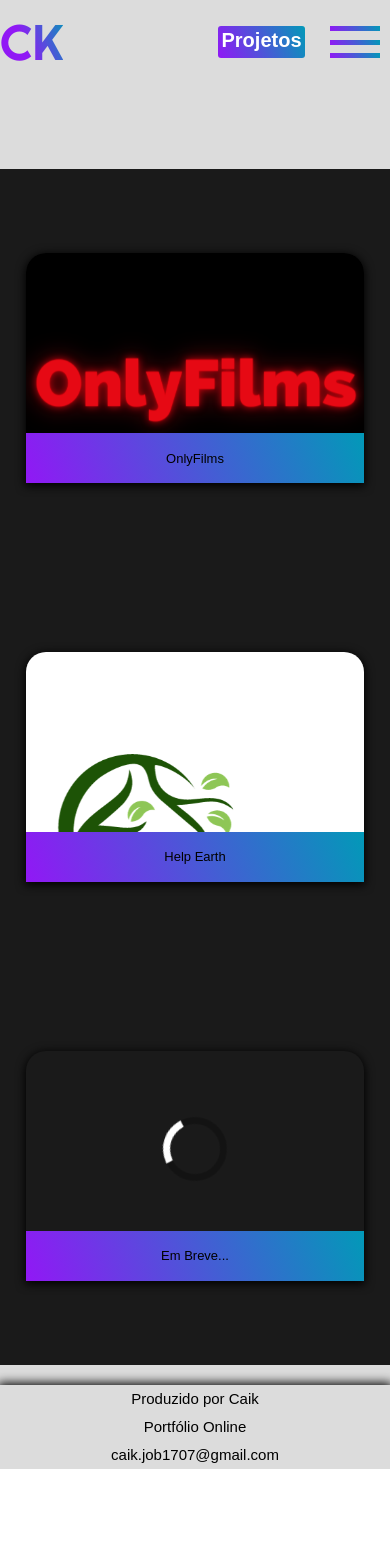
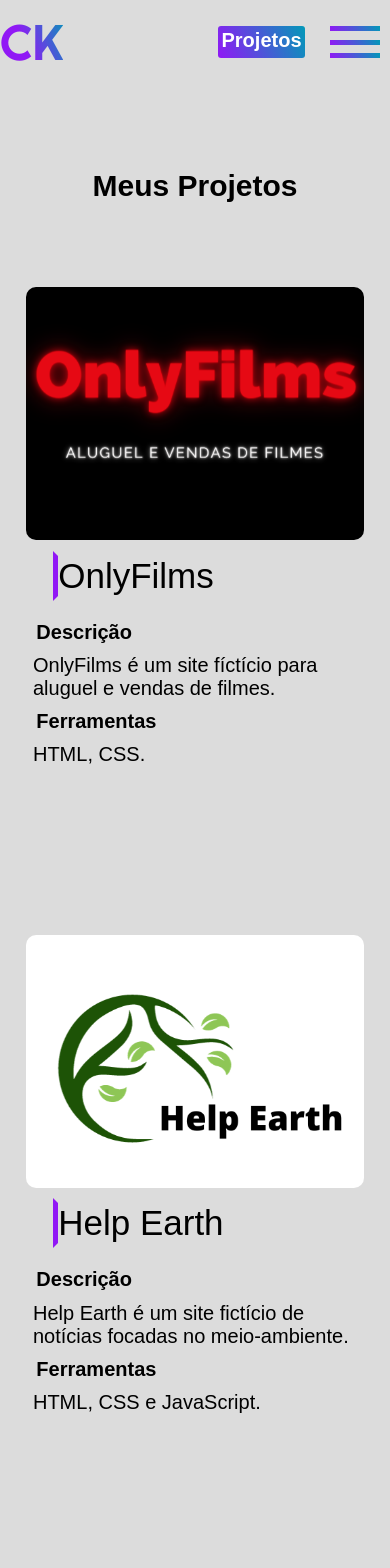
Before and after one commit to CaikRian/MeuPortfolio_Online, a React (Create React App) app: page /Projetos in a window 390 px wide. Shown: the top 1568 px of the page. Before the commit the page ends 1469 px from the top, so only its background shows below. Built offline with nearby package versions, Linux system fonts and the light colour scheme.

Commit message:
v3.0 ---> Melhoria no Layout

```diff
--- a/src/components/Header/index.js
+++ b/src/components/Header/index.js
@@ -33,6 +33,7 @@ function Header(){
 
             <Link to="/" class="logo">CK</Link>
             <div className = "menu" id='menuPC'>
+                <a href='#'>Home</a>
                 <a href='/#TitSobreMim'>Sobre mim</a>
                 <a href='/#TitFormAcad'>Formação Acadêmica</a>
                 <a href='/#TitExpProf'>Exp. Profissional</a>
--- a/src/components/Header/style.css
+++ b/src/components/Header/style.css
@@ -10,9 +10,7 @@ header{
     align-items: center;
     justify-content: space-between;
 }
-header a+a{
-    margin-left: 5vh;
-}
+
 #menuResponsivo{
     display: none;
 }
@@ -146,9 +144,7 @@ header a+a{
         justify-content: center;
 
     }
-    header a+a{
-        margin-left: 0;
-    }
+
 }
 @media (max-width: 500px){
     #OpcoesResp a{
--- a/src/pages/Home/index.js
+++ b/src/pages/Home/index.js
@@ -71,7 +71,7 @@ function Home() {
                 <h1 id='TitSobreMim'>Sobre mim</h1>
                 <span>&nbsp;Meu primeiro contato com a tecnologia foi aos 12 anos, quando ganhei o meu primeiro celular.
                     Achava um máximo, a ideia de uma “pequena caixa” carregar tanto conteúdo. Desde então, sempre tive a curiosidade
-                    e a vontade de entender aprender como é o sistema por trás daqueles aplicativos e sites que tanto acessamos.
+                    de entender como é o sistema por trás daqueles aplicativos e sites que tanto acessamos.
                     </span>
                     <br/>
                 <span>&nbsp;Nos meus 15 anos, consegui passar no vestibular para o curso técnico de desenvolvimento de sistemas integrado
--- a/src/pages/Home/style.css
+++ b/src/pages/Home/style.css
@@ -7,7 +7,6 @@
     padding: 0;
     font-family:  arial;
     color: black;
-    text-align: justify;
     font-size: 20px;
     scroll-behavior: smooth;
     scroll-margin-top: 16vh;
@@ -257,6 +256,9 @@ margin-bottom: 6%;
 
 
 }
+#TitInst{
+    font-weight: bold;
+}
 
 .CampoExpProf{
     display: flex;
@@ -351,9 +353,6 @@ margin-bottom: 6%;
 }
 
 @media (max-width: 1000px){
-    *{
-        font-size: 13px;
-    }
     .titulo{
         font-size: 25px;
 
--- a/src/pages/Projetos/index.js
+++ b/src/pages/Projetos/index.js
@@ -28,7 +28,7 @@ function VerProjetos(opcao, projeto){
             NomeProjeto.textContent = 'OnlyFilms';
             DescriçãoProjeto.textContent = 'Home page simples de um site fictício de aluguel e venda de filmes.';
             linguSoftUtil.textContent = 'HTML e CSS.';
-            Tela2.style.background = "linear-gradient(to left, rgba(26, 26, 26, 0.485) 0%, rgb(26, 26, 26) 60%), url('"+Icon_OnlyFilms+"')";
+            Tela2.style.background = "linear-gradient(to left, rgba(26, 26, 26, 0.485) 0%, rgb(220, 220, 220) 60%), url('"+Icon_OnlyFilms+"')";
             ImgProjeto.style.backgroundImage = "url("+Icon_OnlyFilms+")";
 
         }
@@ -37,7 +37,7 @@ function VerProjetos(opcao, projeto){
             NomeProjeto.textContent = 'HelpEarth';
             DescriçãoProjeto.textContent = 'Site fictício de nóticias focadas ao meio-ambiente.';
             linguSoftUtil.textContent = 'HTML, CSS e JavaScript';
-            Tela2.style.background = "linear-gradient(to left, rgba(26, 26, 26, 0.485) 0%, rgb(26, 26, 26) 60%), url('"+Icon_HelpeEarth+"')";
+            Tela2.style.background = "linear-gradient(to left, rgba(26, 26, 26, 0.485) 0%, rgb(220, 220, 220) 60%), url('"+Icon_HelpeEarth+"')";
             ImgProjeto.style.backgroundImage = "url("+Icon_HelpeEarth+")";
         }
 
@@ -46,8 +46,6 @@ function VerProjetos(opcao, projeto){
     } if (opcao === 2) {
         Tela1.style.display = 'flex';
         Tela2.style.display = 'none';
-        //Tela2.style.opacity = '-10';
-        //Tela1.style.opacity = '1';
     }
 
 }
@@ -55,38 +53,39 @@ function VerProjetos(opcao, projeto){
 
     return(
        <main id='PageProjetos'>
-
+        <div id='PageTitulo'>Meus Projetos</div>
         <div className='ConteinerProjetos' id='Tela1Projetos'>
-            <div className='BoxProjeto' id='OnlyFilms' onClick={() => VerProjetos(1, 'OnlyFilms')}>
-                <div className='TituloProjetos'>OnlyFilms</div>
+            <div className='BoxProjeto'>
+                    <div className='IMGProjetos' id='OnlyFilms'></div>
+                <div className='DescrBoxProjeto'>
+                    <div className='NomeBoxProjeto'>OnlyFilms</div>
+                    <div className='ResumoBoxProjeto'>Descrição</div>
+                    <div className='TextoBoxProjeto'>OnlyFilms é um site fíctício para aluguel e vendas de filmes.</div>
+                    <div className='ResumoBoxProjeto'>Ferramentas</div>
+                    <div className='TextoBoxProjeto'>HTML, CSS.</div>
+                </div>
             </div>
-                <div className='BoxProjeto' id='HelpEarth' onClick={() => VerProjetos(1, 'HelpEarth')}>
-                    <div className='TituloProjetos'>Help Earth</div>
+                <div className='BoxProjeto' id='BoxProjetoDireito'>
+                    <div className='IMGProjetos' id='HelpEarth'></div>
+                    <div className='DescrBoxProjeto' id='DescrBoxProjetoDireito'>
+                    <div className='NomeBoxProjeto' id='NomeBoxProjetoDireito'>Help Earth</div>
+                    <div className='ResumoBoxProjeto'>Descrição</div>
+                    <div className='TextoBoxProjeto'><p>Help Earth é um site fictício de notícias focadas no meio-ambiente.</p></div>
+                    <div className='ResumoBoxProjeto'>Ferramentas</div>
+                    <div className='TextoBoxProjeto'>HTML, CSS e JavaScript.</div>
+                </div>
             </div>
-            <div className='BoxProjeto' >
-                <div className='TituloProjetos'>Em Breve...</div>
-                <div className='loading'></div>
+            <div className='BoxProjeto'>
+                    <div className='IMGProjetos'><div className='loading'></div></div>
+                <div className='DescrBoxProjeto'>
+                    <div className='NomeBoxProjeto' id='TextoLoading'>Em Breve</div>
+                    <div className='ResumoBoxProjeto'>Descrição</div>
+                    <div className='TextoBoxProjeto'>___________</div>
+                    <div className='ResumoBoxProjeto'>Ferramentas</div>
+                    <div className='TextoBoxProjeto'>___________</div>
+                </div>
             </div>
         </div>
-            <div className='ConteinerProjetos' id='Tela2Projetos'>
-                <div className='Projeto'>
-                <div id='BtnVoltarProj' onClick={() => VerProjetos(2)}>Voltar</div>
-                    <div id='NomeProjeto'></div>
-
-                    <div className='SobreProjeto'>Descrição</div>
-                    <div className='SpanProjetos' id='DescriçãoProjeto'></div>
-
-                    <div className='SobreProjeto'>Linguaguens/Softwares utilizados</div>
-                    <div className='SpanProjetos' id='linguSoftUtil'></div>
-                </div>
-                <div id='ProjetoExt'>
-                    <div id='ImgProjeto'></div>
-                    <Link>Acessar</Link>
-                </div>
-
-        </div>
-
-
        </main>
     );
 
--- a/src/pages/Projetos/style.css
+++ b/src/pages/Projetos/style.css
@@ -8,6 +8,10 @@
 	}
 
 }
+#PageTitulo{
+    font-size: 30px;
+    font-weight: bold;
+}
 #PageProjetos{
     display: flex;
     align-items: center;
@@ -17,50 +21,41 @@
 }
 .ConteinerProjetos{
     display: flex;
+    flex-direction: column;
     align-items: center;
     justify-content:space-evenly;
-    width: 100%;
+    width: 70%;
     min-height: 75vh;
-    background: rgb(26, 26, 26);
     transition: 2s;
-
 
 }
 .BoxProjeto{
     display: flex;
-    flex-direction: column-reverse;
     align-items: center;
-    width: 200px;
-    height: 230px;
-    background-color: rgba(0, 0, 0, 0);
+    width: 100%;
+    min-height: 40vh;
     background-size: 100%;
-    box-shadow: black 0px 2px 10px 1px;
     background-position: top;
-    border-radius: 20px 20px 0 0;
     transition: 1s;
     background-size: cover;
+    margin: 10vh;
 }
-.BoxProjeto:hover{
-    transform: scale(0.9);
-    transition: 1s;
-    box-shadow: black 0px 2px 100px 1px;
-    cursor: pointer;
+.IMGProjetos{
+
+    width: 40vh;
+    height: 30vh;
+    display: flex;
+    justify-content: center;
+    align-items: center;
+    background-position: center;
+    background-size: cover;
+    border-radius: 10px;
 
 }
-.BoxProjeto:hover .TituloProjetos{
-    transform: scale(1.2);
-    transition: 1s;
-    border-radius: 20px;
-}
-.TituloProjetos{
-    display: flex;
-    align-items: center;
-    justify-content: center;
-    width: 100%;
-    height: 50px;
-    background: linear-gradient(248deg, #0299B8 0%, #9118F5 100%);
-    transition: 1s;
-}
+
+
+
+
 .loading{
     margin-bottom: 50px;
     width: 50px;
@@ -73,13 +68,48 @@
 #OnlyFilms{
     background-image: url('./img/Icon_OnlyFilms.png');
 }
+#BoxProjetoDireito{
+    flex-direction: row-reverse;
+}
 #HelpEarth{
     background-image: url('./img/Icon_HelpeEarth.png');
+}
+.DescrBoxProjeto{
+    display: flex;
+    width: 100%;
+    flex-direction: column;
+    align-items: flex-start;
+    margin-left: 4%;
+    margin-right: 4%;
+}
+.NomeBoxProjeto{
+    font-size: 35px;
+    display: flex;
+    margin: 3% 8% 3% 8%;
+    border: solid 5px transparent;
+    border-left-color: #9118F5;
+}
+#TextoLoading{
+    width: 100%;
+}
+#NomeBoxProjetoDireito{
+    border-left-color: transparent;
+    border-right-color: #9118F5;
+}
+.ResumoBoxProjeto{
+    font-weight: bold;
+    margin: 3%;
+}
+.TextoBoxProjeto{
+    margin-left: 2%;
+}
+#DescrBoxProjetoDireito{
+align-items: flex-end;
 }
 
 #Tela2Projetos{
     display: none;
-    background: linear-gradient(to left, rgba(26, 26, 26, 0.485) 0%, rgb(26, 26, 26) 60%), url('./img/Icon_OnlyFilms.png');
+    background: linear-gradient(to left, rgba(26, 26, 26, 0.485) 0%, rgb(220, 220, 220) 60%), url('./img/Icon_OnlyFilms.png');
     justify-content: space-between;
 
 }
@@ -137,10 +167,20 @@
     border-radius: 0 10px 10px 0;
     cursor: pointer;
 }
-@media (max-width: 1100px){
+@media (max-width: 1000px){
 
-    #ProjetoExt{
-        margin: 0%;
+    .BoxProjeto{
+        flex-direction: column;
+    }
+    #BoxProjetoDireito{
+        flex-direction: column;
+    }
+    #DescrBoxProjetoDireito{
+        align-items: flex-start;
+    }
+    #NomeBoxProjetoDireito{
+        border-right-color: transparent;
+        border-left-color: #9118F5;
     }
 
 }
```
